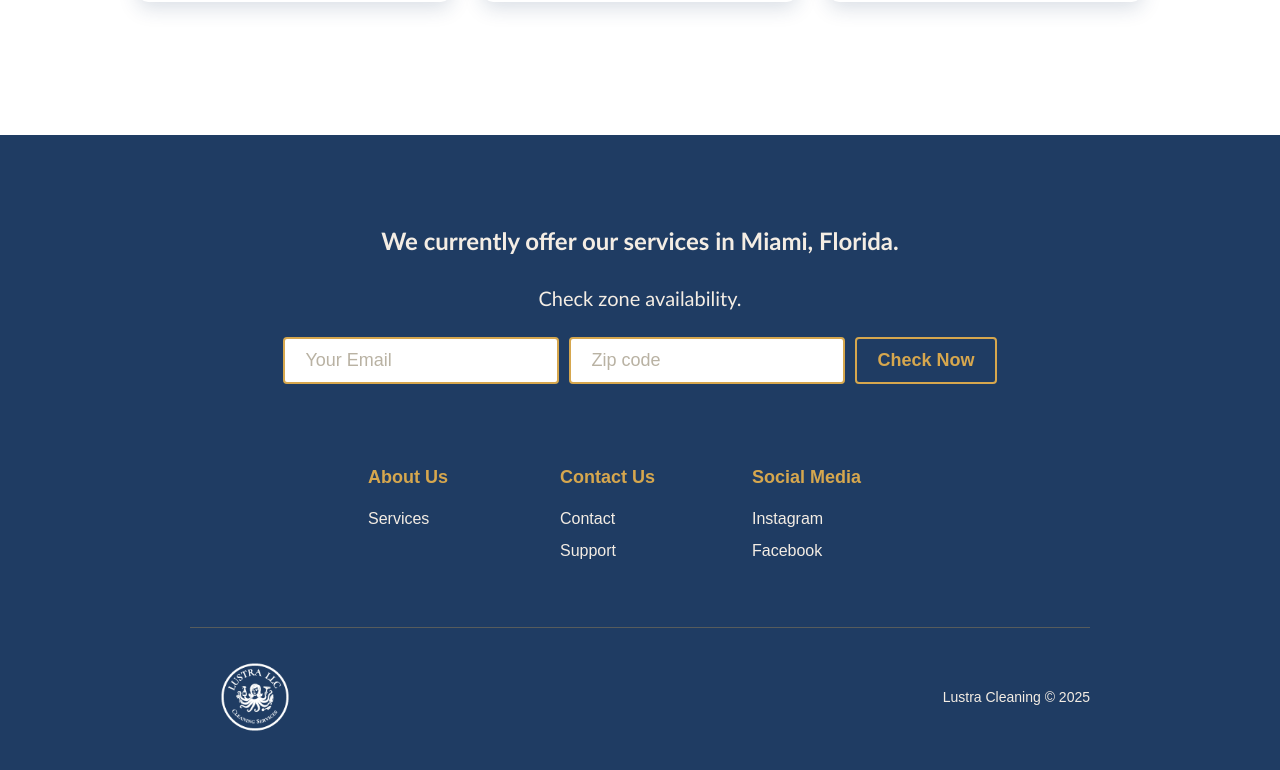
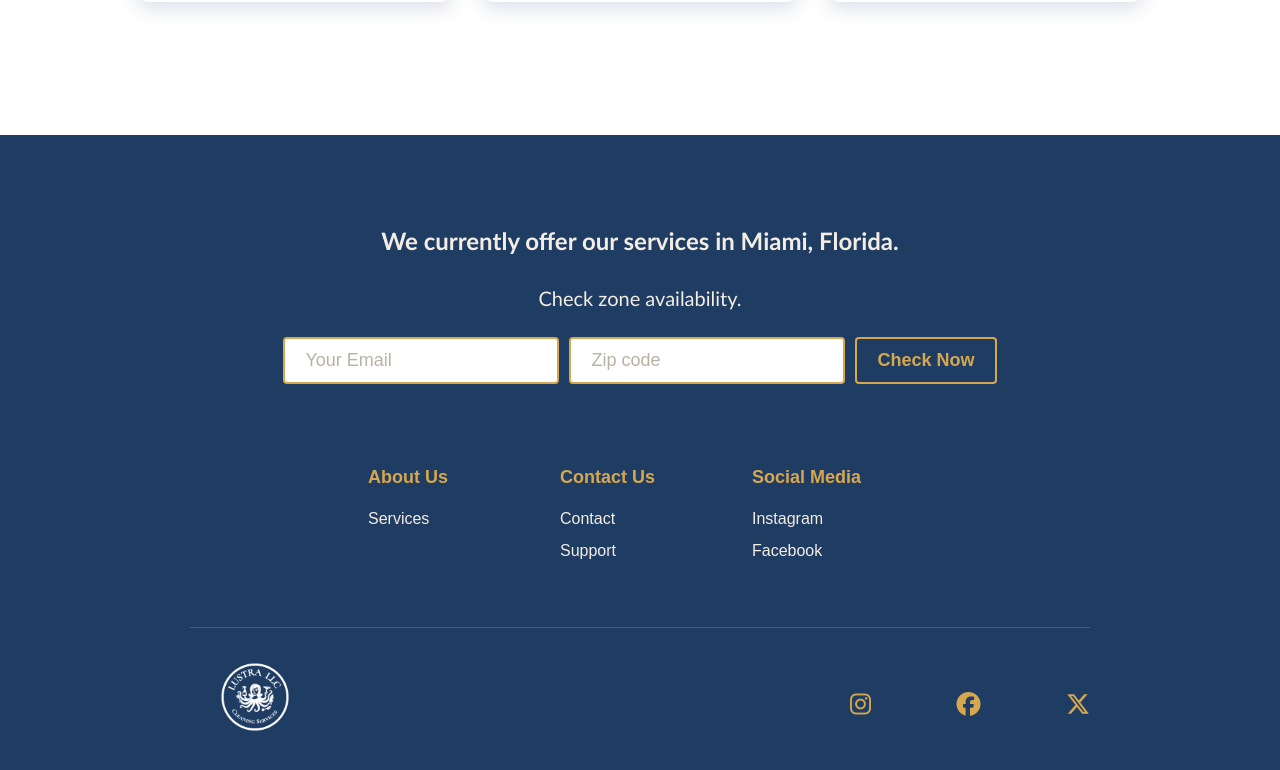
Before and after one commit to samuelpert/lustracleaning, a Next.js app: page / in a window 1280 px wide. Shown: the part 1416-2186 px from the top of the page. Built offline with nearby package versions, Linux system fonts and the light colour scheme.

Commit message:
Fix bug with favicon

```diff
--- a/src/app/components/Footer.tsx
+++ b/src/app/components/Footer.tsx
@@ -78,7 +78,7 @@ const Footer = () => {
               target="_blank"
               aria-label="Youtube"
             >
-              <i className="fab fa-youtube" />
+              <i className="fab fa-facebook" />
             </Link>
             <Link
               className="social-icon-link twitter"
@@ -86,17 +86,8 @@ const Footer = () => {
               target="_blank"
               aria-label="Twitter"
             >
-              <i className="fab fa-twitter" />
+              <i className="fa-brands fa-x-twitter" />
             </Link>
-            <Link
-              className="social-icon-link twitter"
-              href="/"
-              target="_blank"
-              aria-label="LinkedIn"
-            >
-              <i className="fab fa-linkedin" />
-            </Link>
-            <small className="website-rights">Lustra Cleaning © 2025</small>
           </div>
         </div>
       </section>
--- a/src/app/layout.tsx
+++ b/src/app/layout.tsx
@@ -24,6 +24,15 @@ export default function RootLayout({
 }>) {
   return (
     <html lang="en">
+      <head>
+        <link
+          rel="stylesheet"
+          href="https://cdnjs.cloudflare.com/ajax/libs/font-awesome/6.5.1/css/all.min.css"
+          integrity="sha512-DTOQO9RWCH3ppGqcWaEA1BIZOC6xxalwEsw9c2QQeAIftl+Vegovlnee1c9QX4TctnWMn13TZye+giMm8e2LwA=="
+          crossOrigin="anonymous"
+          referrerPolicy="no-referrer"
+        />
+      </head>
       <body
         className={`${geistSans.variable} ${geistMono.variable} antialiased`}
       >
```
